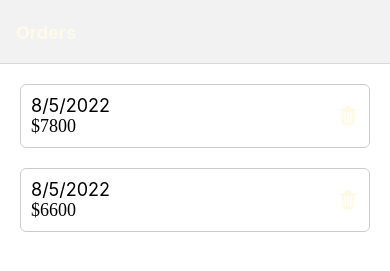
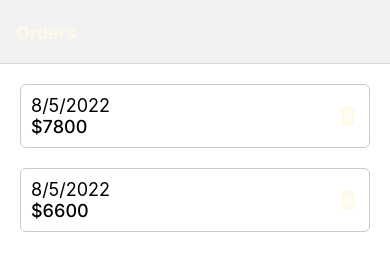
Before and after one commit to FabianDaSilva/App-Panaderia-React-Native, a React Native app: screen /OrderTab in a window 390 px wide. Shown: the top 271 px of the page. Built offline with nearby package versions, Linux system fonts and the light colour scheme.

Commit message:
11.Tab navigation

```diff
--- a/Components/OrderItem.js
+++ b/Components/OrderItem.js
@@ -41,7 +41,7 @@ const styles = StyleSheet.create({
      },
      total: {
          fontSize: 18,
-         fontFamily: 'OpenSansBold'
+         fontFamily: 'IMedium'
      }
  })
 
--- a/navigation/TabNavigator.js
+++ b/navigation/TabNavigator.js
@@ -5,7 +5,7 @@ import Ionicons from '@expo/vector-icons/Ionicons';
 import OrdersNavigator from './OrdersNavigator';
 import React from 'react';
 import ShopNavigator from './ShopNavigation';
-import {createBottomTabNavigator} from '@react-navigation/bottom-tabs';
+import { createBottomTabNavigator } from '@react-navigation/bottom-tabs'
 
 const TabNavigator = () => {
 	const ButtomTabs = createBottomTabNavigator();
```
